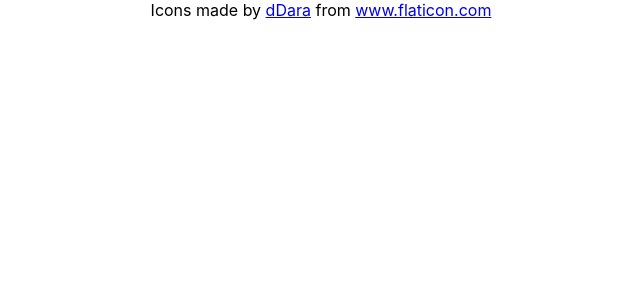
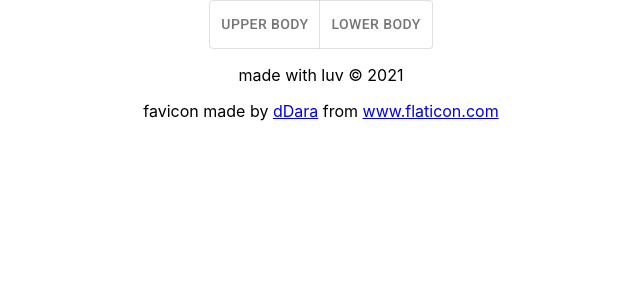
Before and after one commit to theodorachu/workout-builder, a React (Create React App) app: page / in a window 1280 px wide. Shown: the top 300 px of the page, without its empty margins (319-959 px from the left). Built offline with nearby package versions, Linux system fonts and the light colour scheme.

Commit message:
toggle buttons + footer added

```diff
--- a/package.json
+++ b/package.json
@@ -3,6 +3,10 @@
   "version": "0.1.0",
   "private": true,
   "dependencies": {
+    "@emotion/react": "^11.7.0",
+    "@emotion/styled": "^11.6.0",
+    "@mui/icons-material": "^5.2.0",
+    "@mui/material": "^5.2.1",
     "@testing-library/jest-dom": "^5.11.4",
     "@testing-library/react": "^11.1.0",
     "@testing-library/user-event": "^12.1.10",
--- a/public/index.html
+++ b/public/index.html
@@ -24,6 +24,7 @@
       work correctly both with client-side routing and a non-root public URL.
       Learn how to configure a non-root public URL by running `npm run build`.
     -->
+    <link rel="stylesheet" href="https://fonts.googleapis.com/css?family=Roboto:300,400,500,700&display=swap"/>
     <title>Workout Builder</title>
   </head>
   <body>
--- a/src/App.js
+++ b/src/App.js
@@ -1,15 +1,32 @@
 import './App.css';
+import React, {useState} from 'react';
+import ToggleButton from '@mui/material/ToggleButton';
+import ToggleButtonGroup from '@mui/material/ToggleButtonGroup';
 
 function App() {
+  const [body, setBody] = useState("");
+  const handleBody = (event) => {
+    setBody(event.target.value);
+  }
+
   return (
     <div className="App">
       <header>
+        <ToggleButtonGroup
+          value={body}
+          exclusive
+          onChange={handleBody}>
+          <ToggleButton value="upper">Upper Body</ToggleButton>
+          <ToggleButton value="lower">Lower Body</ToggleButton>
+        </ToggleButtonGroup>
       </header>
       <footer>
-        <div>Icons made by <a href="https://www.flaticon.com/authors/ddara" title="dDara">dDara</a> from <a href="https://www.flaticon.com/" title="Flaticon">www.flaticon.com</a></div>
+        <p>made with luv © {(new Date().getFullYear())}</p>
+        <p>favicon made by <a href="https://www.flaticon.com/authors/ddara" title="dDara">dDara</a> from <a href="https://www.flaticon.com/" title="Flaticon">www.flaticon.com</a></p>
       </footer>
     </div>
   );
+
 }
 
 export default App;
```
Also changed, not shown: src/App.css (line endings or trailing spaces), 2 other files (tests, documents, lock files or other folders).
